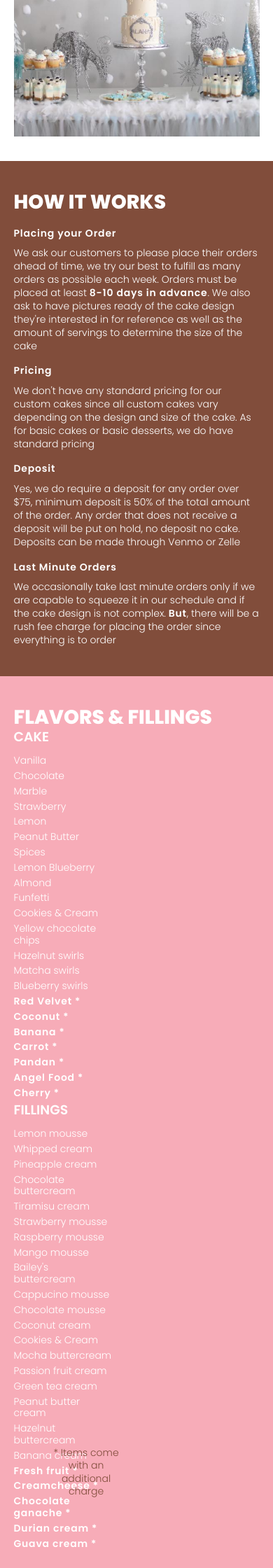
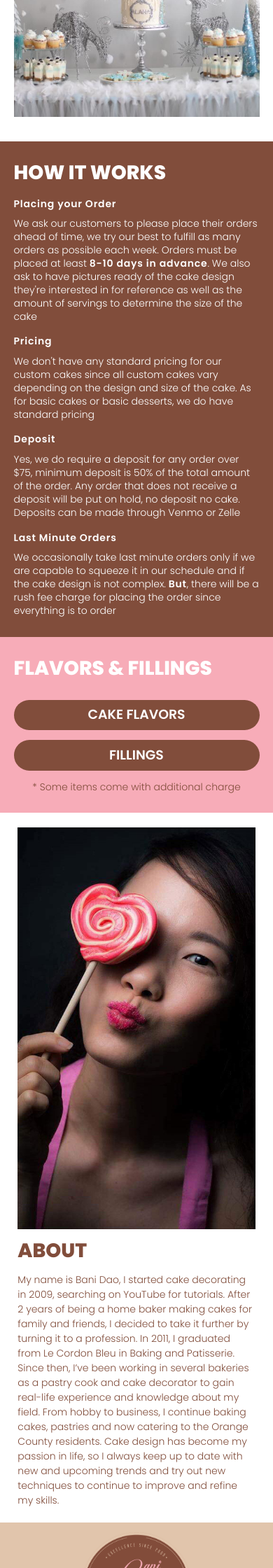
Before and after one commit to RoLo-dev/bani_test, a PHP site: page / in a window 390 px wide; the page is wider, and only the part inside the window is pictured. Shown: the part 2360-4600 px from the top of that part at 70% size. Run offline with PHP 8.4, Linux system fonts and the light colour scheme; some libraries are stand-ins or nearby versions.

Commit message:
init commit

```diff
--- a/css/queries.css
+++ b/css/queries.css
@@ -306,8 +306,8 @@
     #modal{
         visibility: hidden;
         opacity: 0;
-        height: 50vh;
-        top: 38%;
+        height: 53vh;
+        top: 42%;
         /* background-color: rgba(255, 255, 255, 1); */
         box-shadow: 3px 3px 7px rgba(0, 0, 0, 0.65);
         transform: translate(350px);
@@ -341,31 +341,65 @@
         width: 100%;
         height: auto;
     }
+    /* How it works */
+    .steps{
+        padding: 2rem 0;
+    }
     /* Cake & Fillings */
-    #flavors-title,
-    #fillings-title,
+    .listTitle-btn,
     #flavorFill-mobile{
         display: block;
     }
-    #flavorFill-desktop{
+    #flavorFill-desktop,
+    .listTitle{
         display: none;
     }
     .list-container{
+        padding: 2rem 0;
         flex-direction: column;
     }
-    .list-container .secTitle{
-        position: static;
-        width: 100%;
-        height: auto;
-        background-color: none;
+    .list-container #flavorFill-mobile{
+        margin-bottom: 2rem;
     }
     #listBox2{
         align-items: flex-start;
     }
+    .listTitle-btn{
+        background-color: #814d3b;
+        width: 100%;
+        padding: 0.75rem 0;
+        border-radius: 30px;
+        margin-bottom: 1rem;
+        transition: all 0.5s ease-out;
+    }
+    .listTitle-btn:hover{
+        cursor: pointer;
+        background-color: #e1c5ac;
+        color: #814d3b;
+        transition: all 0.3s ease-in;
+    }
+    .listTitle-btn:active{
+        transform: scale(0.95);
+    }
+    .list-container .list{
+        width: 100%;
+        text-align: center;
+    }
+    .list-container .list ul{
+        display: none;
+        width: 100%;
+        margin-bottom: 1rem;
+    }
+    .list-container .list ul li{
+        margin-bottom: 10px;
+        font-size: 1.1rem;
+    }
+    .list-container .list ul li:last-child{
+        margin-bottom: 0;
+    }
     .list-container .warning{
-        height: 50px;
-        bottom: 0;
-        left: 12%;
+        position: static;
+        width: 100%;
     }
 
     /* Contact */
--- a/css/styles.css
+++ b/css/styles.css
@@ -64,12 +64,11 @@ ul li{
 }
 /* Holidays or Special events */
 #special {
-    /* display: block; */
     background-color: #814d3b;
 }
 .specialTxt {
     color: #fff;
-    padding: 3rem 0;
+    padding: 2rem 0;
 }
 .specialTxt h3 {
     font-size: 2rem;
@@ -319,8 +318,7 @@ header{
     line-height: 1.35;
 }
 /* Cake & Fillings */
-#flavor-title,
-#filling-title,
+.listTitle-btn,
 #flavorFill-mobile{
     display: none;
 }
--- a/index.html
+++ b/index.html
@@ -140,9 +140,9 @@
                             <li>Cupcakes</li>
                             <li>Cake Pops</li>
                             <li>Oreo Pops</li>
-                            <li>Cakeball</li>
+                            <li>Cake ball</li>
                             <li>Lemon Tart</li>
-                            <li>Keylime Tart</li>
+                            <li>Key lime Tart</li>
                             <li>Strawberry Tart</li>
                             <li>Macarons</li>
                             <li>Brownie Bites</li>
@@ -158,7 +158,7 @@
                             <li>Strawberry Shooters</li>
                             <li>Banana Cream Pie</li>
                             <li>Red Forest Cup</li>
-                            <li>Keylime Parfait</li>
+                            <li>Key lime Parfait</li>
                             <li>Tropical Cups</li>
                             <li>Mini Cheesecake</li>
                             <li>Mexican Wedding Cookies</li>
@@ -167,7 +167,6 @@
                             <li>Peanut Butter Cookies</li>
                             <li>Chocolate Chip Cookies</li>
                             <li>Chocolate Dipped Strawberries</li>
-                            <li>Machani Cups</li>
                             <li class="boldTxt">Additional charge of $0.50 each item for bags and bows</li>
                             <li class="boldTxt">Minimum 1 dozen per item</li>
                             <li class="boldTxt">Orders have to be placed 3 days in advance</li>
@@ -204,13 +203,9 @@
                 <h2>FLAVORS & FILLINGS</h2>
             </div>
 
-            <div class="warning">
-                <p>* Items come with an additional charge</p>
-            </div>
-
             <div id="listBox" class="list">
-                <div id="flavor-title" class="listTitle-mobile">
-                    <h3>CAKE</h3>
+                <div id="flavor-title" class="listTitle-btn">
+                    <h3>CAKE FLAVORS</h3>
                 </div>
                 <ul id="flavor-list">
                     <li>
@@ -222,7 +217,6 @@
                     <li>Strawberry</li>
                     <li>Lemon</li>
                     <li>Peanut Butter</li>
-                    <li>Spices</li>
                     <li>Lemon Blueberry</li>
                     <li>Almond</li>
                     <li>Funfetti</li>
@@ -241,8 +235,8 @@
                 </ul>
             </div>
             <div id="listBox2" class="list">
-                <div id="filling-title" class="listTitle">
-                    <h3>Fillings</h3>
+                <div id="filling-title" class="listTitle-btn">
+                    <h3>FILLINGS</h3>
                 </div>
                 <ul id="filling-list">
                     <li>
@@ -257,7 +251,7 @@
                     <li>Raspberry mousse</li>
                     <li>Mango mousse</li>
                     <li>Bailey's buttercream</li>
-                    <li>Cappucino mousse</li>
+                    <li>Cappuccino mousse</li>
                     <li>Chocolate mousse</li>
                     <li>Coconut cream</li>
                     <li>Cookies & Cream</li>
@@ -268,11 +262,14 @@
                     <li>Hazelnut buttercream</li>
                     <li>Banana cream</li>
                     <li><span class="boldTxt">Fresh fruit *</span></li>
-                    <li><span class="boldTxt">Creamcheese *</span></li>
+                    <li><span class="boldTxt">Cream cheese *</span></li>
                     <li><span class="boldTxt">Chocolate ganache *</span></li>
                     <li><span class="boldTxt">Durian cream *</span></li>
                     <li><span class="boldTxt">Guava cream *</span></li>
                 </ul>
+            </div>
+            <div class="warning">
+                <p>* Some items come with additional charge</p>
             </div>
 
         </div>
--- a/js/script.js
+++ b/js/script.js
@@ -14,8 +14,14 @@ $(document).ready(function(){
             );
         } // End if
     });
+    // This is for the Flavor & Filling buttons on mobile
+    $('#flavor-title').on('click', function(){
+        $('#flavor-list').slideToggle('slow');
+    });
+    $('#filling-title').on('click', function(){
+        $('#filling-list').slideToggle('slow');
+    });
 });
-
 // This is the code for the modal
 let swtBtn = document.querySelector('.swtBtn');
 let modal = document.getElementById('modal');
@@ -33,7 +39,6 @@ function outsideClick(e) {
         modal.style.visibility = 'hidden';
     }
 }
-
 // This is for the mobile
 let mobileOnly = window.matchMedia('(max-width: 690px)');
 
@@ -42,11 +47,8 @@ mobileOnly.addListener(screenSize);
 function screenSize() {
     if (mobileOnly.matches) {
         swtBtnMobile.addEventListener('click', displaySweetList);
-        toggleFlavor();
-        toggleFilling();
     }
 };
-
 // This is for the sweet table list after 690px
 const swtBtnMobile = document.getElementById('swtBtn-mobile');
 
@@ -56,14 +58,6 @@ function displaySweetList(){
     modal.classList.toggle('show');
 }
 
-// This is for the Flavor & Filling buttons on mobile
-function toggleFlavor() {
-    $('#listFlv').slideToggle('slow');
-};
-function toggleFilling() {
-    $('#listFill').slideToggle('slow');
-};
-
 AOS.init({
     offset: 250,
     duration: 650
```
